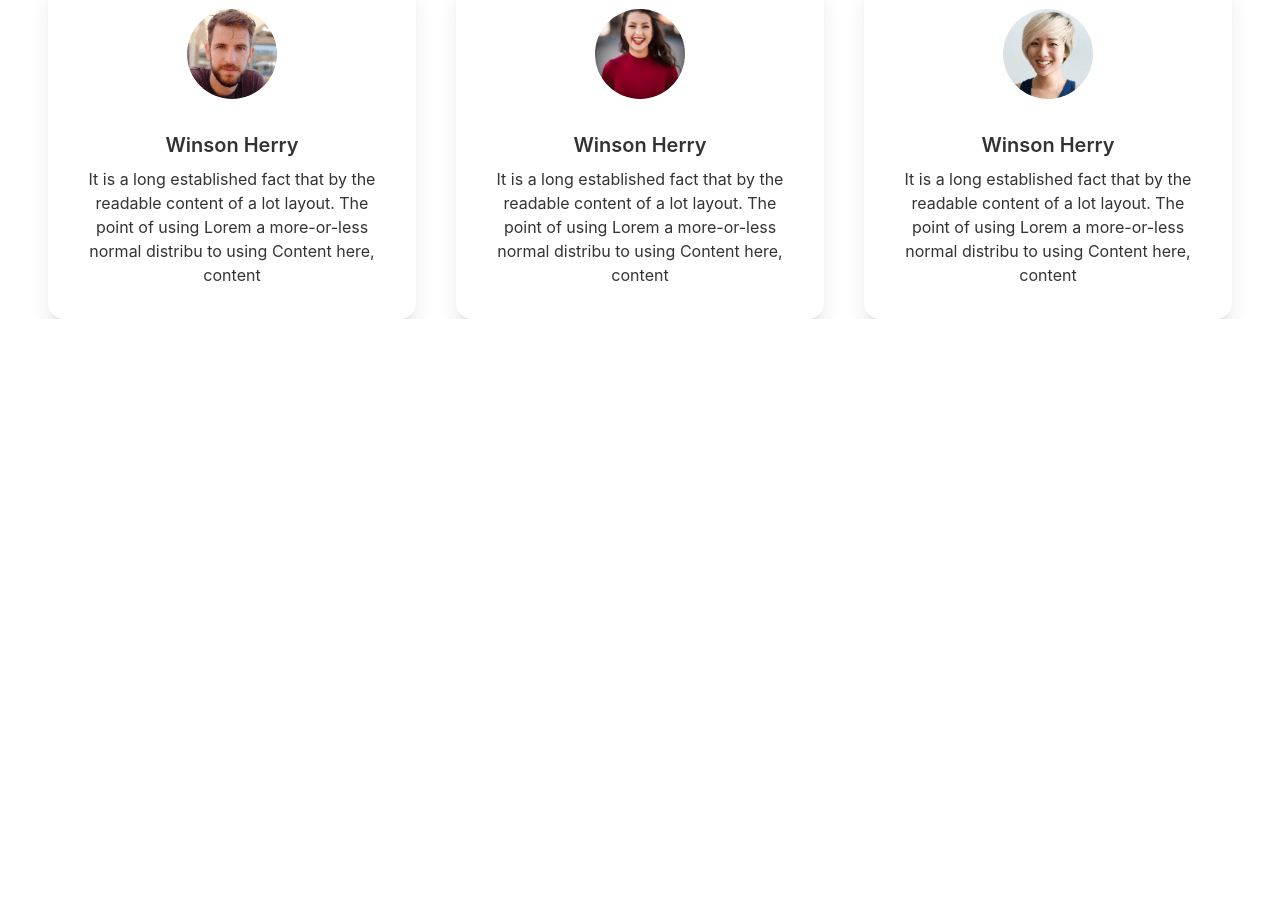
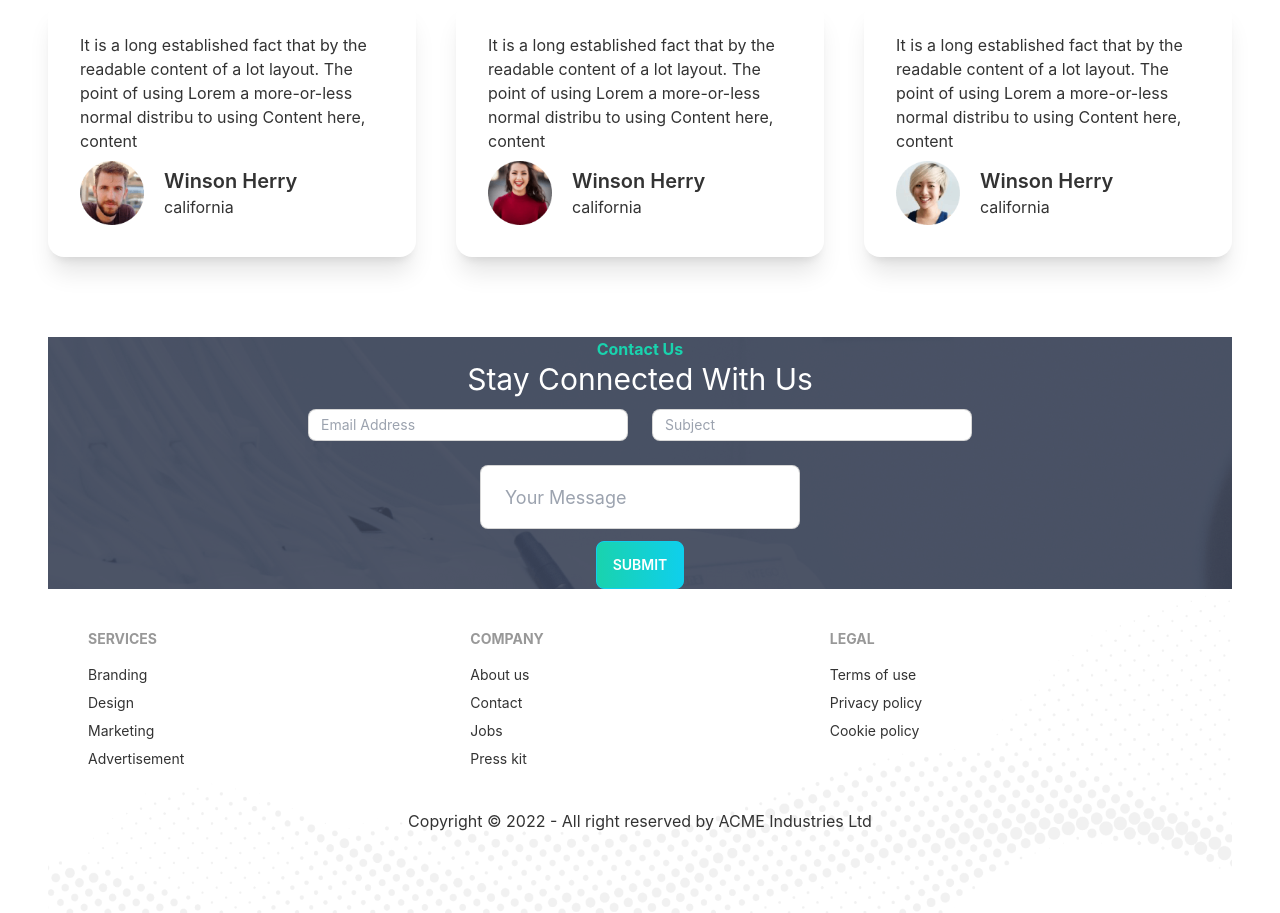
Before and after one commit to shahed5358/doctors-portal-clinet, a React (Create React App) app: page / in a window 1280 px wide. Shown: the part 3057-3970 px from the top of the page. Before the commit the page ends 3376 px from the top, so only its background shows below. Built offline with nearby package versions, Linux system fonts and the light colour scheme.

Commit message:
footer page added

```diff
--- /dev/null
+++ b/src/Pages/Home/ContactUs.js
@@ -0,0 +1,34 @@
+import React from "react";
+import appointment from "../../assets/images/appointment.png";
+import PrimaryButton from "../Shared/PrimaryButton";
+
+const ContactUs = () => {
+  return (
+    <section style={{ background: `url(${appointment})` }}>
+      <div className="text-center">
+        <p className=" font-bold text-secondary">Contact Us</p>
+        <h1 className="text-3xl text-white">Stay Connected With Us</h1>
+        <div className="inline-block">
+          <input
+            type="email"
+            placeholder="Email Address"
+            className="input input-bordered input-sm w-full max-w-xs m-3"
+          />
+          <input
+            type="text"
+            placeholder="Subject"
+            className="input input-bordered input-sm w-full max-w-xs m-3"
+          />
+          <input
+            type="text"
+            placeholder="Your Message"
+            className="input input-bordered input-lg w-full max-w-xs m-3"
+          />
+          <PrimaryButton>Submit</PrimaryButton>
+        </div>
+      </div>
+    </section>
+  );
+};
+
+export default ContactUs;
--- /dev/null
+++ b/src/Pages/Home/Footer.js
@@ -0,0 +1,39 @@
+import React from "react";
+import footer from "../../assets/images/footer.png";
+
+const Footer = () => {
+  return (
+    <footer
+      style={{ background: `url(${footer})`, backgroundSize: "cover" }}
+      className=" p-10 "
+    >
+      <div className="footer">
+        <div>
+          <span className="footer-title">Services</span>
+          <a className="link link-hover">Branding</a>
+          <a className="link link-hover">Design</a>
+          <a className="link link-hover">Marketing</a>
+          <a className="link link-hover">Advertisement</a>
+        </div>
+        <div>
+          <span className="footer-title">Company</span>
+          <a className="link link-hover">About us</a>
+          <a className="link link-hover">Contact</a>
+          <a className="link link-hover">Jobs</a>
+          <a className="link link-hover">Press kit</a>
+        </div>
+        <div>
+          <span className="footer-title">Legal</span>
+          <a className="link link-hover">Terms of use</a>
+          <a className="link link-hover">Privacy policy</a>
+          <a className="link link-hover">Cookie policy</a>
+        </div>
+      </div>
+      <div className="my-10 text-center">
+        <p>Copyright © 2022 - All right reserved by ACME Industries Ltd</p>
+      </div>
+    </footer>
+  );
+};
+
+export default Footer;
--- a/src/Pages/Home/Home.js
+++ b/src/Pages/Home/Home.js
@@ -1,5 +1,7 @@
 import React from 'react';
 import Banner from './Banner';
+import ContactUs from './ContactUs';
+import Footer from './Footer';
 import Info from './Info';
 import MakeAppointment from './MakeAppointment';
 import Reviews from './Reviews';
@@ -15,6 +17,8 @@ const Home = () => {
             <Treatment></Treatment>
             <MakeAppointment></MakeAppointment>
             <Reviews></Reviews>
+            <ContactUs></ContactUs>
+            <Footer></Footer>
         </div>
     );
 };
--- a/src/Pages/Home/Review.js
+++ b/src/Pages/Home/Review.js
@@ -1,14 +1,19 @@
 import React from "react";
 
-const Review = ({review}) => {
+const Review = ({ review }) => {
   return (
     <div className="card lg:max-w-lg bg-base-100 shadow-xl">
-      <figure className="px-10 pt-10">
-        <img src={review.img} alt="Shoes" className="rounded-xl" />
-      </figure>
-      <div className="card-body items-center text-center">
-        <h2 className="card-title">{review.name}</h2>
+      <div className="card-body">
         <p>{review.description}</p>
+        <div className="flex items-center">
+          <div className="mr-5 w-16">
+            <img src={review.img} alt="" />
+          </div>
+          <div>
+            <h2 className="card-title text-xl">{review.name}</h2>
+            <p>{review.location}</p>
+          </div>
+        </div>
       </div>
     </div>
   );
--- a/src/Pages/Home/Reviews.js
+++ b/src/Pages/Home/Reviews.js
@@ -12,22 +12,25 @@ const Reviews = () => {
       name: "Winson Herry",
       description: "It is a long established fact that by the readable content of a lot layout. The point of using Lorem a more-or-less normal distribu to using Content here, content",
       img: people1,
+      location: 'california'
     },
     {
       _id: 2,
       name: "Winson Herry",
       description: "It is a long established fact that by the readable content of a lot layout. The point of using Lorem a more-or-less normal distribu to using Content here, content",
       img: people2,
+      location: 'california'
     },
     {
       _id: 3,
       name: "Winson Herry",
       description: "It is a long established fact that by the readable content of a lot layout. The point of using Lorem a more-or-less normal distribu to using Content here, content",
       img: people3,
+      location: 'california'
     },
   ];
   return (
-    <div className="pt-12">
+    <div className="my-20">
       <div className="flex justify-between">
         <div>
           <h4 className="text-xl text-secondary font-bold">Testimonial</h4>
@@ -39,7 +42,8 @@ const Reviews = () => {
       </div>
       <div className=" grid sm:grid-cols-1 md:grid-cols-2 lg:grid-cols-3 gap-10">
         {reviews.map((review) => (
-          <Review key={review.id} review={review}></Review>
+          <Review key={review._id}
+          review={review}></Review>
         ))}
       </div>
     </div>
```
